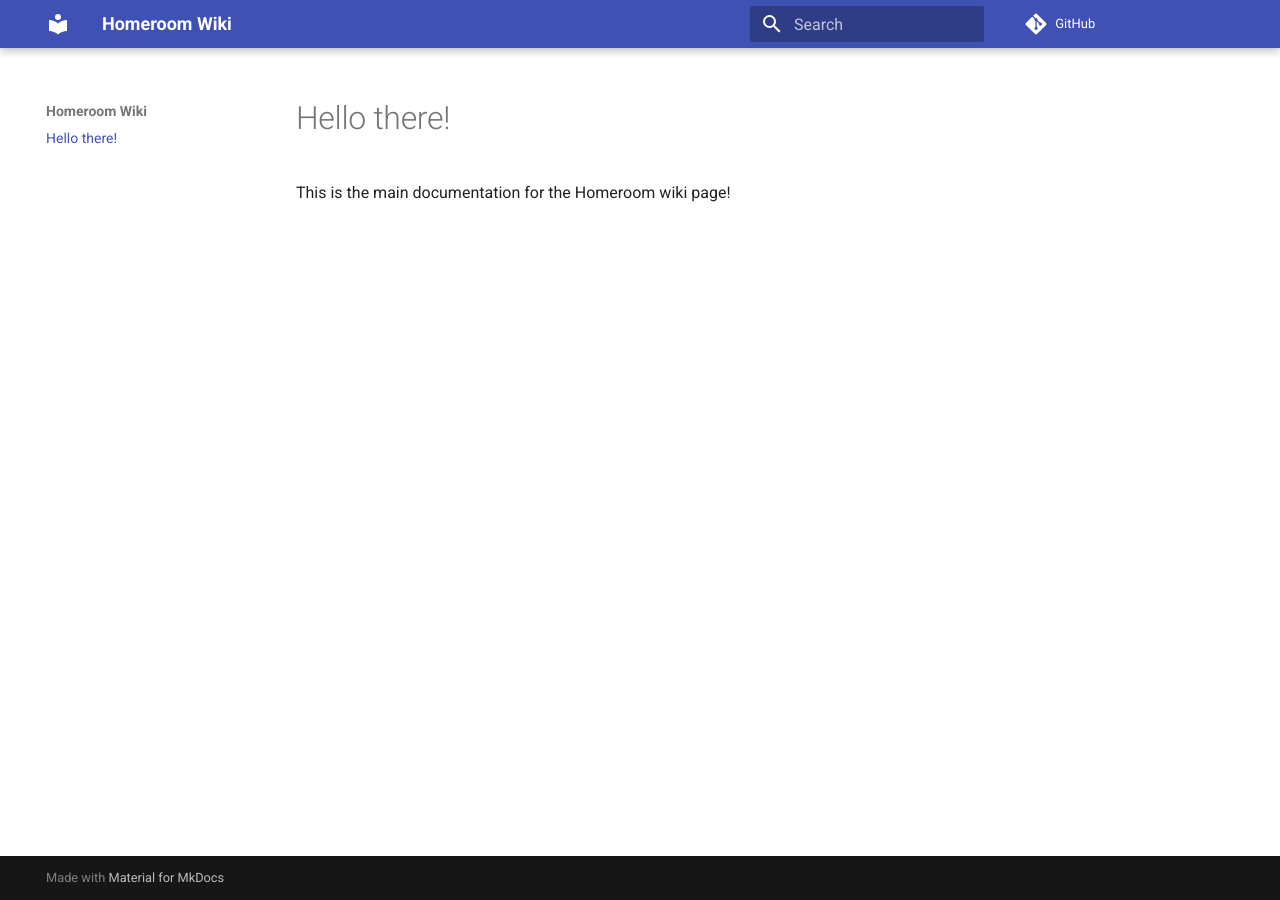
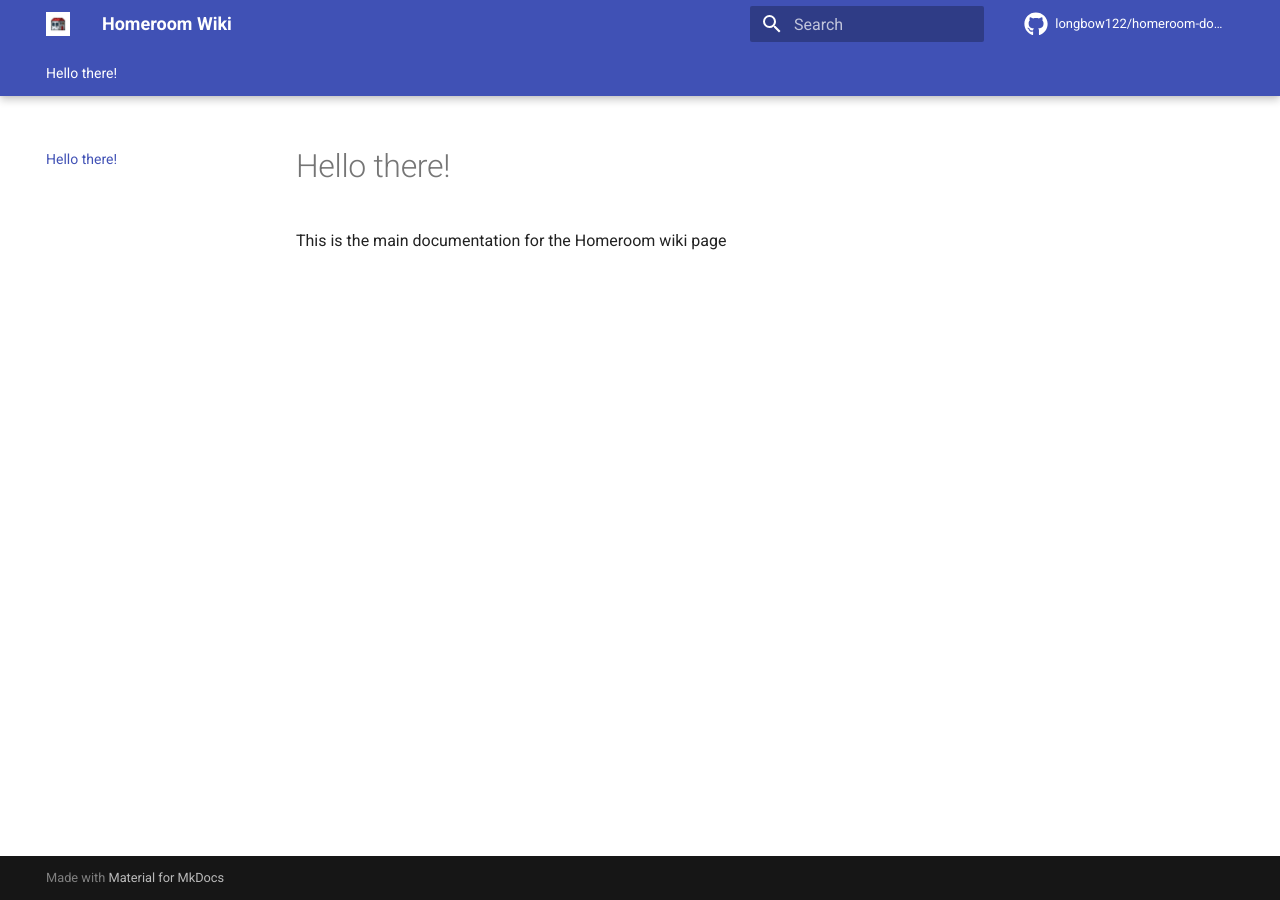
Before and after one commit to longbow122/homeroom-docs, an MkDocs documentation site: the page built from docs/index.md, in a window 1280 px wide. Built offline with MkDocs 1.6.1 and Material for MkDocs 9.7.7, drawn with Linux system fonts in a browser that asks for light colours; some web fonts are replaced; comment, search, counter and statistics services are not loaded.

Commit message:
Implemented key features before documentation.
Ensured that my documentation website had a key set of features outlined before I started working on the main website. This will give the website a more personal touch, improving the overall user experience of my project.

```diff
--- a/docs/index.md
+++ b/docs/index.md
@@ -1,4 +1,4 @@
 # Hello there!
 
 
-This is the main documentation for the Homeroom wiki page!
+This is the main documentation for the Homeroom wiki page
--- a/mkdocs.yml
+++ b/mkdocs.yml
@@ -1,4 +1,22 @@
 site_name: Homeroom Wiki
 repo_url: https://github.com/longbow122/homeroom-docs
+repo_name: longbow122/homeroom-docs
+plugins:
+  - search:
+      lang: en
 theme:
-    name: material
+  icon:
+    repo: fontawesome/brands/github
+  font:
+    code: PT Mono
+  name: material
+  logo: homeroom.png
+  features:
+    - navigation.instant
+    - navigation.tracking
+    - navigation.tabs
+    - navigation.tabs.sticky
+    - navigation.expand
+    - navigation.top
+    - search.suggest
+    - search.highlight
```
Also changed, not shown: docs/homeroom.png (added).
